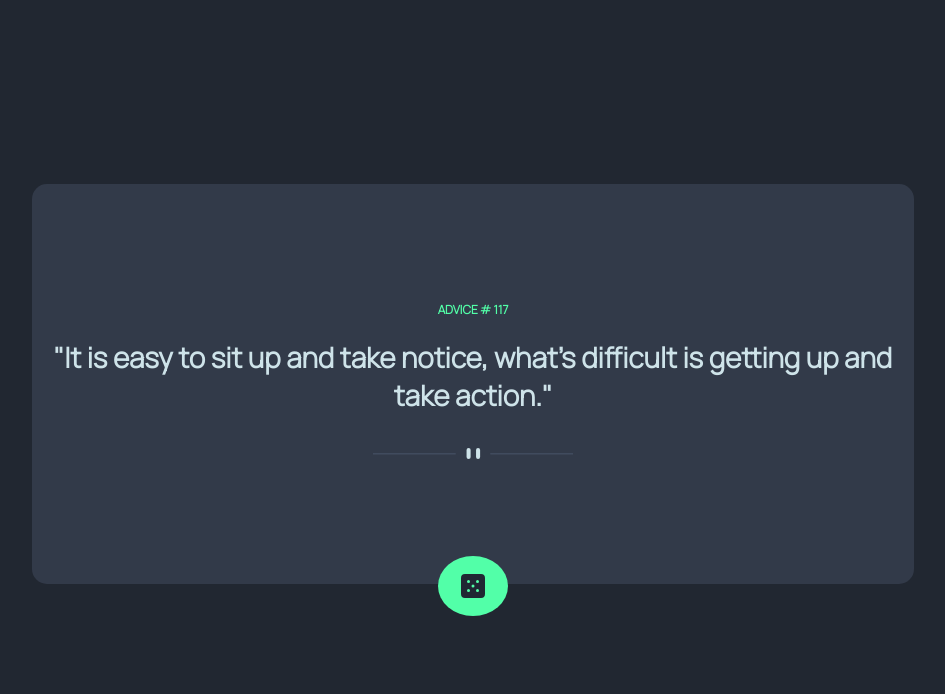
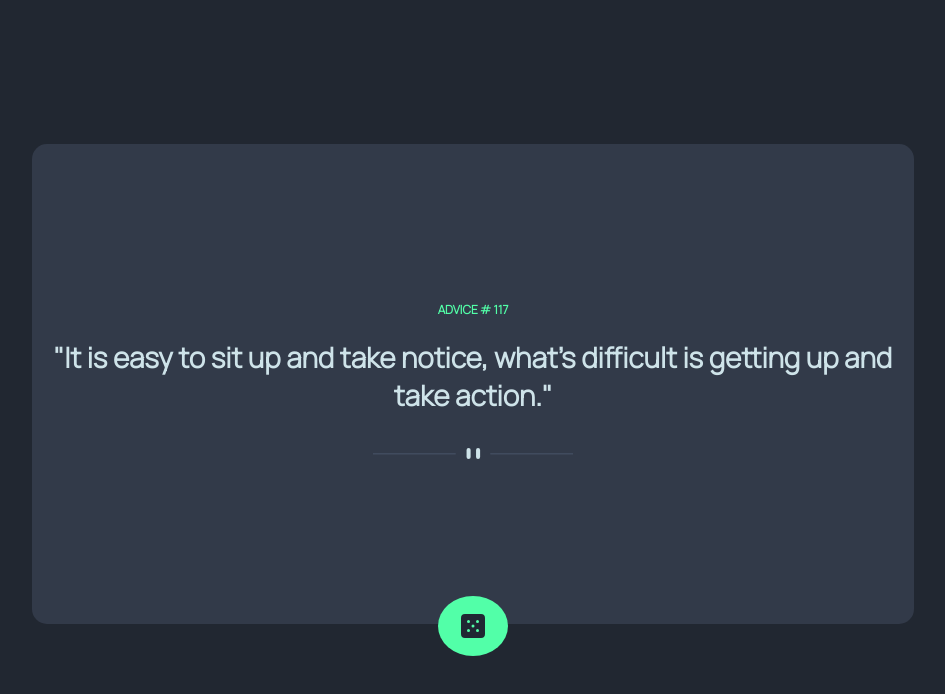
Before and after one commit to AlexOyebamiji/Advice-generator, a plain HTML site: page src/index.html in a window 1280 px wide. Shown: the whole page, without its empty margins (167-1112 px from the left). Drawn offline with Linux system fonts and the light colour scheme; a web font is replaced by a local one.

Commit message:
initial commit

```diff
--- a/src/styles.css
+++ b/src/styles.css
@@ -24,7 +24,7 @@
 .content {
   height: 60vh;
   width: 100%;
-  padding: 0 20px;
+  padding: 0 10px;
   border-radius: 15px;
   border: none;
   background-color: hsl(217, 19%, 24%);
@@ -66,9 +66,9 @@
   margin-right: auto;
 }
 
-@media screen and (min-width: 991px) {
+@media screen and (min-width: 768px) {
   .content {
     width: 70%;
-    height: 50vh;
+    padding: 0 10px;
   }
 }
```
